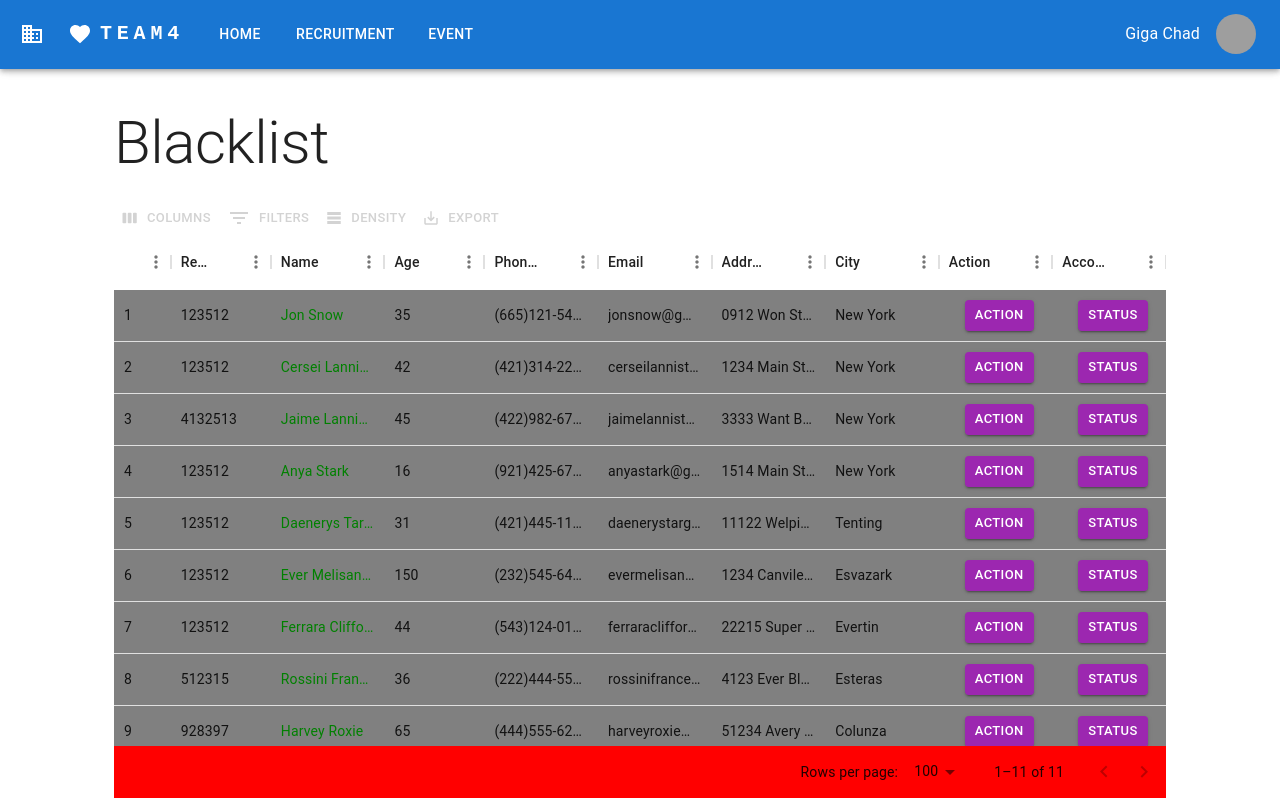
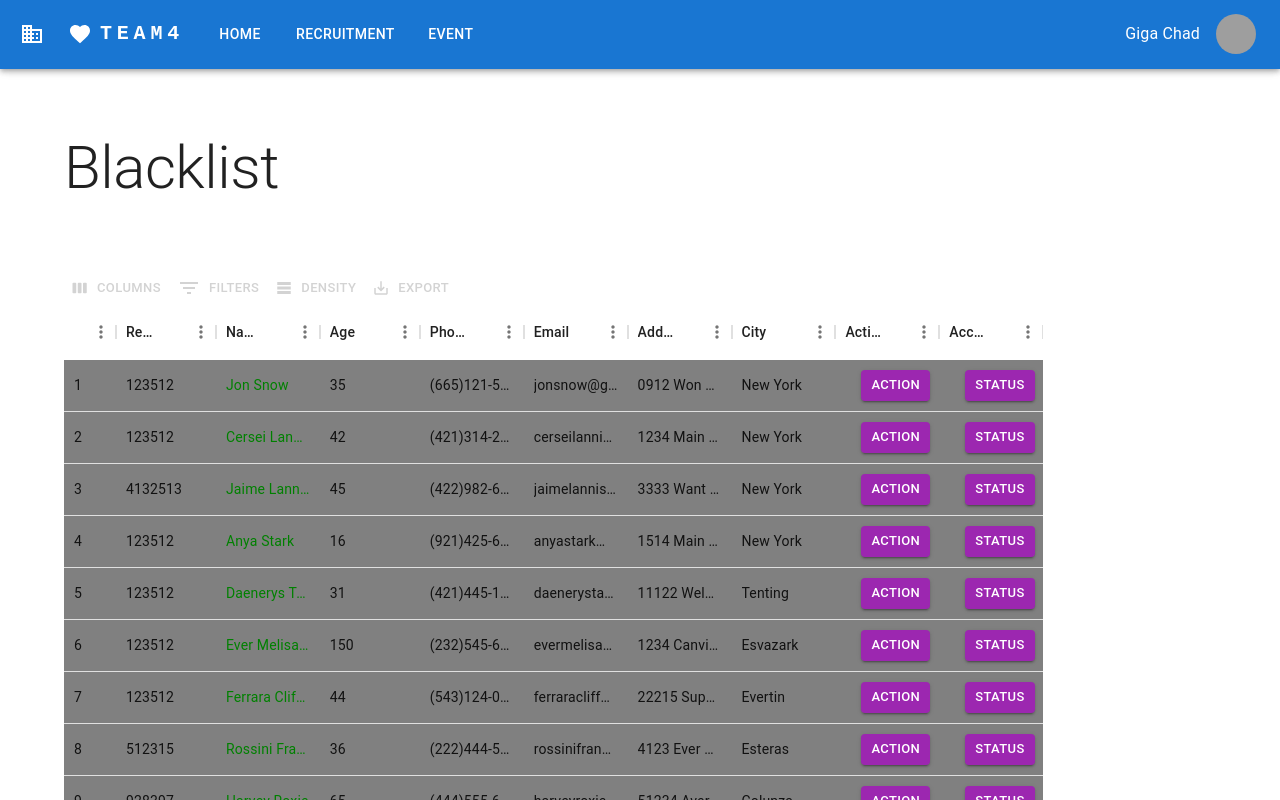
Before and after one commit to namkha1032/recruitment-website, a React (Create React App) app: page /company/account/blacklist in a window 1280 px wide. Shown: the top 800 px of the page. Built offline with nearby package versions, Linux system fonts and the light colour scheme; grey boxes are pictures that could not be loaded.

Commit message:
Touch up on pages

```diff
--- a/src/pages/Page_Company_Account/Page_Company_Account.jsx
+++ b/src/pages/Page_Company_Account/Page_Company_Account.jsx
@@ -1,10 +1,8 @@
 import React from 'react'
-import {Box, Typography} from "@mui/material"
-import { DataGrid, GridToolbar } from "@mui/x-data-grid";
-import {Button,Select,MenuItem} from "@mui/material";
-import { useNavigate, useLocation, useParams, useSearchParams, Navigate } from "react-router-dom";
+import {Box, Button, MenuItem, Select, Typography} from "@mui/material"
+import {DataGrid, GridToolbar} from "@mui/x-data-grid";
+import {useNavigate} from "react-router-dom";
 import {mockDataContacts} from "./mockData";
-import {useNavigation} from "react-router-dom";
 
 const Page_Company_Account = () => {
     const navigate = useNavigate()
@@ -15,7 +13,7 @@ const Page_Company_Account = () => {
                     variant="contained"
                     size="small"
                     color="primary"
-                    style={{ marginLeft: 16 }}
+                    style={{marginLeft: 16}}
                     onClick={() => {
                     }}
                 >
@@ -24,12 +22,12 @@ const Page_Company_Account = () => {
             </strong>
         )
     }
-    const gotoBlacklist = ()=>{
+    const gotoBlacklist = () => {
         navigate("/company/account/blacklist")
     }
     const columns = [
-        { field: "id", headerName: "ID", flex: 0.5 },
-        { field: "registerId", headerName: "Register ID" },
+        {field: "id", headerName: "ID", flex: 0.5},
+        {field: "registerId", headerName: "Register ID"},
         {
             field: "name",
             headerName: "Name",
@@ -77,12 +75,12 @@ const Page_Company_Account = () => {
     ];
 
     return (
-        <Box>
+        <Box m="5px">
             <Box
-                 display="grid"
-                 gridTemplateColumns="repeat(5, 1fr)"
-                 gridAutoRows="50px"
-                 gap="20px"
+                display="grid"
+                gridTemplateColumns="repeat(5, 1fr)"
+                gridAutoRows="40px"
+                gap="20px"
             >
                 <Typography variant="h2"
                             gridColumn="span 4"
@@ -124,7 +122,7 @@ const Page_Company_Account = () => {
             </Box>
             <Box
                 m="20px 0px 0 0px"
-                height="75vh"
+                width="76.5vw"
                 sx={{
                     "& .MuiDataGrid-root": {
                         border: "none",
@@ -157,7 +155,7 @@ const Page_Company_Account = () => {
                 <DataGrid
                     rows={mockDataContacts}
                     columns={columns}
-                    components={{ Toolbar: GridToolbar }}
+                    components={{Toolbar: GridToolbar}}
                 />
             </Box>
         </Box>
--- a/src/pages/Page_Company_Account_Blacklist/Page_Company_Account_Blacklist.jsx
+++ b/src/pages/Page_Company_Account_Blacklist/Page_Company_Account_Blacklist.jsx
@@ -1,16 +1,16 @@
-import {Box, Typography} from "@mui/material"
-import { DataGrid, GridToolbar } from "@mui/x-data-grid";
-import {Button,Select,MenuItem} from "@mui/material";
+import {Box, Button, Typography} from "@mui/material"
+import {DataGrid, GridToolbar} from "@mui/x-data-grid";
 import {mockDataContacts} from "../Page_Company_Account/mockData";
 
-const Page_Company_Account_Blacklist = () => {    const renderActionButton = (params) => {
+const Page_Company_Account_Blacklist = () => {
+    const renderActionButton = (params) => {
         return (
             <strong>
                 <Button
                     variant="contained"
                     size="small"
                     color="secondary"
-                style={{ marginLeft: 16 }}
+                    style={{marginLeft: 16}}
                     onClick={() => {
                     }}
                 >
@@ -26,7 +26,7 @@ const Page_Company_Account_Blacklist = () => {    const renderActionButton = (pa
                     variant="contained"
                     size="small"
                     color="secondary"
-                    style={{ marginLeft: 16 }}
+                    style={{marginLeft: 16}}
                     onClick={() => {
                     }}
                 >
@@ -36,8 +36,8 @@ const Page_Company_Account_Blacklist = () => {    const renderActionButton = (pa
         )
     }
     const columns = [
-        { field: "id", headerName: "ID", flex: 0.5 },
-        { field: "registerId", headerName: "Register ID" },
+        {field: "id", headerName: "ID", flex: 0.5},
+        {field: "registerId", headerName: "Register ID"},
         {
             field: "name",
             headerName: "Name",
@@ -86,16 +86,16 @@ const Page_Company_Account_Blacklist = () => {    const renderActionButton = (pa
     ];
 
     return (
-        <Box m="20px">
-            <Box m="30px"
+        <Box>
+            <Box
                  display="grid"
                  gridTemplateColumns="repeat(5, 1fr)"
-                 gridAutoRows="50px"
+                 gridAutoRows="40px"
                  gap="20px"
             >
                 <Typography variant="h2"
                             gridColumn="span 1"
-                            gridRow="span 1"
+                            gridRow="span 3"
                             display="flex"
                             alignItems="center"
                             justifyContent="left">
@@ -103,8 +103,8 @@ const Page_Company_Account_Blacklist = () => {    const renderActionButton = (pa
                 </Typography>
             </Box>
             <Box
-                m="20px 30px 0 30px"
-                height="75vh"
+                m="20px 0px 0 0px"
+                width="76.5vw"
                 sx={{
                     "& .MuiDataGrid-root": {
                         border: "none",
@@ -138,7 +138,7 @@ const Page_Company_Account_Blacklist = () => {    const renderActionButton = (pa
                 <DataGrid
                     rows={mockDataContacts}
                     columns={columns}
-                    components={{ Toolbar: GridToolbar }}
+                    components={{Toolbar: GridToolbar}}
                 />
             </Box>
         </Box>
--- a/src/pages/Page_Company_Account_Create/Page_Company_Account_Create.jsx
+++ b/src/pages/Page_Company_Account_Create/Page_Company_Account_Create.jsx
@@ -1,6 +1,6 @@
 import React from 'react'
-import { Box, FormControl, FormControlLabel, FormLabel, Radio, RadioGroup, TextField } from '@mui/material';
-import { Button } from '@mui/material';
+import {Box, Button, FormControl, FormControlLabel, FormLabel, Radio, RadioGroup, TextField} from '@mui/material';
+
 const Page_Company_Account_Create = () => {
     return (
         <Box
@@ -8,6 +8,7 @@ const Page_Company_Account_Create = () => {
             gridTemplateColumns="repeat(5, 1fr)"
             gridAutoRows="50px"
             gap="20px"
+            m="50px 0px 0 0px"
         >
             <Box
                 display="flex"
@@ -36,7 +37,7 @@ const Page_Company_Account_Create = () => {
                 />
             </Box>
             <Box gridColumn="span 5" gridRow="span 2">
-                <FormControl  component="fieldset">
+                <FormControl component="fieldset">
                     <FormLabel component="legend">Choose Role:</FormLabel>
                     <RadioGroup
                         aria-label="role"
@@ -45,8 +46,8 @@ const Page_Company_Account_Create = () => {
                         alignItems="center"
                         justifyContent="left"
                     >
-                        <FormControlLabel value="recruiter" control={<Radio />} label="Recruiter" />
-                        <FormControlLabel value="interviewer" control={<Radio />} label="Interviewer" />
+                        <FormControlLabel value="recruiter" control={<Radio/>} label="Recruiter"/>
+                        <FormControlLabel value="interviewer" control={<Radio/>} label="Interviewer"/>
                     </RadioGroup>
                 </FormControl>
             </Box>
@@ -74,7 +75,8 @@ const Page_Company_Account_Create = () => {
                     variant="contained"
                     size="small"
                     color="primary"
-                    onClick={() => {}}
+                    onClick={() => {
+                    }}
                 >
                     Create
                 </Button>
```
Lines whose indentation alone changed are shown as unchanged.
